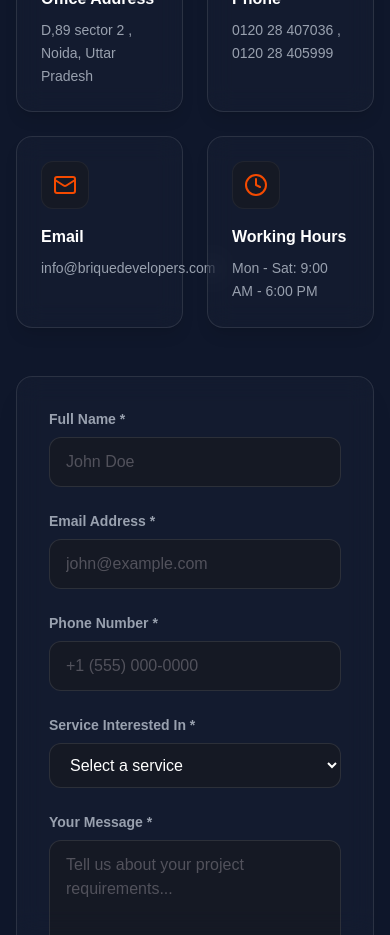
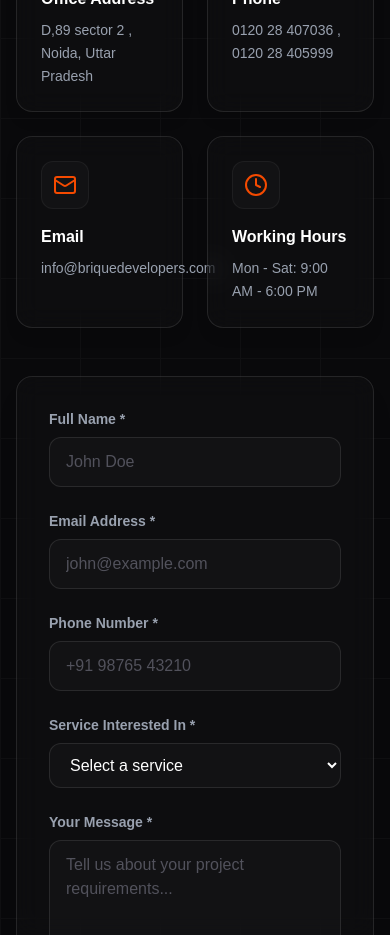
Before and after one commit to briquedeveloper1234-a11y/frontend_brique, a Next.js app: page / in a window 390 px wide. Shown: the part 8480-9415 px from the top of the page. Built offline with nearby package versions, Linux system fonts and the light colour scheme.

Commit message:
home page contact section

```diff
--- a/src/app/api/contact/route.ts
+++ b/src/app/api/contact/route.ts
@@ -1,10 +1,8 @@
 import { NextResponse } from 'next/server';
 import { Resend } from 'resend';
 
-// Initialize Resend with API key
-const resend = new Resend(process.env.RESEND_API_KEY);
-
 export async function POST(request: Request) {
+  const resend = new Resend(process.env.RESEND_API_KEY);
   try {
     // Parse incoming form data
     const body = await request.json();
--- a/src/app/page.tsx
+++ b/src/app/page.tsx
@@ -1,7 +1,7 @@
 "use client";
 import React from 'react';
 import { useRouter } from 'next/navigation';
-import { Home, ChevronRight, ArrowRight, Star, Bed, Bath, Square, Award, Users, TrendingUp, MapPin, Phone, Mail, Clock, ShieldCheck, Send, CheckCircle, Building2 } from 'lucide-react';
+import { Home, ChevronRight, ArrowRight, Star, Bed, Bath, Square, Award, Users, TrendingUp, MapPin, Phone, Mail, Clock, ShieldCheck, Send, CheckCircle, Building2, AlertCircle } from 'lucide-react';
 
 import { motion, AnimatePresence } from 'framer-motion';
 import { ScrollReveal } from '@/components/ui/ScrollReveal';
@@ -11,6 +11,8 @@ const HomePage = () => {
   const router = useRouter();
   const [currentBg, setCurrentBg] = React.useState(0);
   const [isSubmitted, setIsSubmitted] = React.useState(false);
+  const [isLoading, setIsLoading] = React.useState(false);
+  const [error, setError] = React.useState('');
   const [formData, setFormData] = React.useState({
     name: '',
     email: '',
@@ -19,14 +21,37 @@ const HomePage = () => {
     message: ''
   });
 
-  const handleSubmit = (e: React.FormEvent) => {
+  const handleSubmit = async (e: React.FormEvent) => {
     e.preventDefault();
-    if (formData.name && formData.email && formData.phone && formData.service && formData.message) {
+    setError('');
+    setIsLoading(true);
+
+    try {
+      // Call your backend API
+      const response = await fetch('/api/contact', {
+        method: 'POST',
+        headers: {
+          'Content-Type': 'application/json',
+        },
+        body: JSON.stringify(formData),
+      });
+
+      const data = await response.json();
+
+      if (data.success) {
         setIsSubmitted(true);
         setTimeout(() => {
           setIsSubmitted(false);
           setFormData({ name: '', email: '', phone: '', service: '', message: '' });
-      }, 3000);
+        }, 5000);
+      } else {
+        throw new Error(data.message || 'Failed to send message');
+      }
+    } catch (err) {
+      console.error('Submission Error:', err);
+      setError('Failed to send message. Please try again or contact us directly at info@briquedevelopers.com');
+    } finally {
+      setIsLoading(false);
     }
   };
 
@@ -494,60 +519,54 @@ const HomePage = () => {
       </section>
 
       {/* CONTACT SECTION */}
-      <section className="relative pt-32 pb-24 bg-slate-900 text-white">
-        <div className="absolute inset-0 opacity-10">
-          <div className="absolute top-0 left-0 w-96 h-96 bg-orange-500 rounded-full blur-3xl"></div>
-          <div className="absolute bottom-0 right-0 w-96 h-96 bg-blue-500 rounded-full blur-3xl"></div>
+      <section id="contact" className="relative pt-32 pb-24 overflow-hidden bg-zinc-950 text-zinc-300">
+
+        {/* LIVE ARCHITECTURAL BACKGROUND */}
+        <div className="absolute inset-0 z-0 pointer-events-none">
+          <div className="absolute top-[-10%] left-[-10%] w-[600px] h-[600px] bg-orange-900/10 blur-[120px] rounded-full animate-pulse" />
+          <div className="absolute bottom-[-10%] right-[-5%] w-[500px] h-[500px] bg-zinc-700/10 blur-[100px] rounded-full animate-pulse" style={{ animationDelay: '1s' }} />
+
+          <div className="absolute inset-0 opacity-[0.03]" style={{
+            backgroundImage: `linear-gradient(to right, #ffffff 1px, transparent 1px), linear-gradient(to bottom, #ffffff 1px, transparent 1px)`,
+            backgroundSize: '80px 80px'
+          }}></div>
         </div>
 
-        <div className="max-w-7xl mx-auto px-4 relative z-10">
-          <div className="text-center mb-16">
-            <div className="w-16 h-16 bg-gradient-to-br from-orange-500 to-pink-500 rounded-2xl flex items-center justify-center mx-auto mb-4 shadow-lg">
-              <Mail className="w-8 h-8 text-white" />
+        <div className="max-w-7xl mx-auto px-4 sm:px-6 lg:px-8 relative z-10">
+          {/* Header */}
+          <div className="text-center mb-16 animate-fadeIn">
+            <div className="inline-block mb-4">
+              <div className="w-16 h-16 bg-gradient-to-br from-orange-500 to-pink-500 rounded-2xl flex items-center justify-center mx-auto shadow-lg">
+                <Send className="w-8 h-8 text-white" />
               </div>
-            <h2 className="text-5xl font-bold mb-4">Get In Touch</h2>
+            </div>
+            <h2 className="text-5xl font-bold text-white mb-4">Get In Touch</h2>
             <p className="text-xl text-gray-400 max-w-2xl mx-auto">
-              Ready to start your project? Let's discuss how we can bring your vision to life
+              Ready to start your project? Let&apos;s discuss how we can bring your vision to life
             </p>
           </div>
 
-          {/* Contact Info Cards - Fixed Grid */}
+          {/* Contact Info Cards */}
           <div className="grid grid-cols-2 lg:grid-cols-4 gap-6 mb-12">
             {contactInfo.map((item, idx) => (
-                      <motion.div
+              <div
                 key={idx}
-                        initial={{ opacity: 0, y: 20 }}
-                        animate={{ opacity: 1, y: 0 }}
-                        transition={{ delay: idx * 0.1 }}
-                        whileHover={{ y: -5, scale: 1.02 }}
-                        className="bg-white/[0.02] border border-white/10 rounded-2xl p-6 shadow-lg hover:shadow-xl transition-all hover:border-orange-600/30 backdrop-blur-md h-full"
+                className="bg-white/[0.02] border border-white/10 rounded-2xl p-6 shadow-lg hover:shadow-xl transition-all hover:border-orange-600/30 hover:-translate-y-1 backdrop-blur-md h-full"
               >
                 <div className="w-12 h-12 bg-zinc-900/50 rounded-xl flex items-center justify-center mb-4 border border-white/5">
                   <item.icon className="w-6 h-6 text-orange-600" />
                 </div>
                 <h4 className="font-bold text-white mb-2 text-base">{item.title}</h4>
                 <p className="text-sm text-gray-400 leading-relaxed">{item.desc}</p>
-                      </motion.div>
+              </div>
             ))}
           </div>
 
           <div className="grid lg:grid-cols-2 gap-8">
             {/* Left Column - Form */}
-                    <motion.div
-                      initial={{ opacity: 0, x: -50 }}
-                      animate={{ opacity: 1, x: 0 }}
-                      className="bg-white/[0.02] border border-white/10 rounded-2xl p-8 shadow-xl backdrop-blur-md"
-                    >
-                      <AnimatePresence mode="wait">
+            <div className="bg-white/[0.02] border border-white/10 rounded-2xl p-8 shadow-xl backdrop-blur-md">
               {!isSubmitted ? (
-                          <motion.form
-                            key="form"
-                            initial={{ opacity: 0 }}
-                            animate={{ opacity: 1 }}
-                            exit={{ opacity: 0 }}
-                            onSubmit={handleSubmit}
-                            className="space-y-6"
-                          >
+                <form onSubmit={handleSubmit} className="space-y-6">
                   <div className="grid md:grid-cols-2 gap-6">
                     <div>
                       <label className="block text-sm font-semibold text-gray-400 mb-2">
@@ -560,7 +579,6 @@ const HomePage = () => {
                         className="w-full px-4 py-3 bg-zinc-900/50 border border-white/10 rounded-xl focus:ring-2 focus:ring-orange-500 focus:border-orange-500 transition-all text-white placeholder:text-zinc-600"
                         placeholder="John Doe"
                         required
-                                  suppressHydrationWarning
                       />
                     </div>
                     <div>
@@ -574,7 +592,6 @@ const HomePage = () => {
                         className="w-full px-4 py-3 bg-zinc-900/50 border border-white/10 rounded-xl focus:ring-2 focus:ring-orange-500 focus:border-orange-500 transition-all text-white placeholder:text-zinc-600"
                         placeholder="john@example.com"
                         required
-                                  suppressHydrationWarning
                       />
                     </div>
                   </div>
@@ -589,9 +606,8 @@ const HomePage = () => {
                         value={formData.phone}
                         onChange={(e) => setFormData({...formData, phone: e.target.value})}
                         className="w-full px-4 py-3 bg-zinc-900/50 border border-white/10 rounded-xl focus:ring-2 focus:ring-orange-500 focus:border-orange-500 transition-all text-white placeholder:text-zinc-600"
-                                  placeholder="+1 (555) 000-0000"
+                        placeholder="+91 98765 43210"
                         required
-                                  suppressHydrationWarning
                       />
                     </div>
                     <div>
@@ -603,13 +619,12 @@ const HomePage = () => {
                         onChange={(e) => setFormData({...formData, service: e.target.value})}
                         className="w-full px-4 py-3 bg-zinc-900/50 border border-white/10 rounded-xl focus:ring-2 focus:ring-orange-500 focus:border-orange-500 transition-all text-white"
                         required
-                                  suppressHydrationWarning
                       >
                         <option value="">Select a service</option>
-                                  <option value="construction">Construction Services</option>
-                                  <option value="buy">Property Purchase</option>
-                                  <option value="rent">Property Rental</option>
-                                  <option value="mortgage">Mortgage Solutions</option>
+                        <option value="Construction services">Construction Services</option>
+                        <option value="Property purchase">Property Purchase</option>
+                        <option value="Property rental">Property Rental</option>
+                        <option value="Mortgage solutions">Mortgage Solutions</option>
                       </select>
                     </div>
                   </div>
@@ -625,83 +640,68 @@ const HomePage = () => {
                       className="w-full px-4 py-3 bg-zinc-900/50 border border-white/10 rounded-xl focus:ring-2 focus:ring-orange-500 focus:border-orange-500 transition-all resize-none text-white placeholder:text-zinc-600"
                       placeholder="Tell us about your project requirements..."
                       required
-                                suppressHydrationWarning
                     />
                   </div>
 
-                            <motion.button
+                  <button
                     type="submit"
-                              whileHover={{ scale: 1.02 }}
-                              whileTap={{ scale: 0.98 }}
-                              className="w-full bg-gradient-to-r from-orange-600 to-orange-700 hover:from-orange-700 hover:to-orange-800 text-white py-4 rounded-xl font-bold text-lg transition-all shadow-lg hover:shadow-xl flex items-center justify-center gap-2"
-                              suppressHydrationWarning
+                    disabled={isLoading}
+                    className={`w-full bg-gradient-to-r from-orange-600 to-orange-700 hover:from-orange-700 hover:to-orange-800 text-white py-4 rounded-xl font-bold text-lg transition-all shadow-lg hover:shadow-xl flex items-center justify-center gap-2 ${isLoading ? 'opacity-70 cursor-not-allowed' : 'hover:scale-[1.02] active:scale-[0.98]'}`}
                   >
+                    {isLoading ? (
+                      <>
+                        <div className="w-5 h-5 border-2 border-white border-t-transparent rounded-full animate-spin" />
+                        Sending...
+                      </>
+                    ) : (
+                      <>
                         <Send className="w-5 h-5" />
                         Send Message
-                            </motion.button>
-                          </motion.form>
+                      </>
+                    )}
+                  </button>
+
+                  {error && (
+                    <div className="bg-red-500/10 border border-red-500/30 rounded-xl p-4 flex items-start gap-3 animate-fadeIn">
+                      <AlertCircle className="w-5 h-5 text-red-500 flex-shrink-0 mt-0.5" />
+                      <p className="text-sm text-red-400">{error}</p>
+                    </div>
+                  )}
+                </form>
               ) : (
-                          <motion.div
-                            key="success"
-                            initial={{ opacity: 0, scale: 0.8 }}
-                            animate={{ opacity: 1, scale: 1 }}
-                            exit={{ opacity: 0, scale: 0.8 }}
-                            className="py-20 text-center"
-                          >
-                            <motion.div
-                              initial={{ scale: 0 }}
-                              animate={{ scale: 1 }}
-                              transition={{ type: "spring", duration: 0.6 }}
-                              className="w-20 h-20 bg-green-500/20 border border-green-500/30 rounded-full flex items-center justify-center mx-auto mb-6"
-                            >
+                <div className="py-20 text-center animate-fadeIn">
+                  <div className="w-20 h-20 bg-green-500/20 border border-green-500/30 rounded-full flex items-center justify-center mx-auto mb-6">
                     <CheckCircle className="w-10 h-10 text-green-500" />
-                            </motion.div>
+                  </div>
                   <h3 className="text-3xl font-bold text-white mb-4">
                     Message Sent Successfully!
                   </h3>
                   <p className="text-gray-400 text-lg">
-                              Thank you for reaching out. We'll get back to you within 24 hours.
+                    Thank you for reaching out. We&apos;ll get back to you within 24 hours.
                   </p>
-                          </motion.div>
+                </div>
               )}
-                      </AnimatePresence>
-                    </motion.div>
+            </div>
 
             {/* Right Column - Info Cards */}
-                    <motion.div
-                      initial={{ opacity: 0, x: 50 }}
-                      animate={{ opacity: 1, x: 0 }}
-                      className="space-y-6"
-                    >
+            <div className="space-y-6">
               {/* Why Choose Us Card */}
-                      <motion.div
-                        whileHover={{ scale: 1.02 }}
-                        className="bg-gradient-to-br from-orange-600 to-orange-700 rounded-2xl p-8 text-white shadow-xl"
-                      >
+              <div className="bg-gradient-to-br from-orange-600 to-orange-700 rounded-2xl p-8 text-white shadow-xl hover:scale-[1.02] transition-transform">
                 <h3 className="text-2xl font-bold mb-6">Why Choose Us?</h3>
                 <div className="space-y-4">
                   {['Licensed & Insured', 'Quality Workmanship', 'Transparent Pricing', 'Excellent Support'].map((item, idx) => (
-                            <motion.div
-                              key={idx}
-                              initial={{ opacity: 0, x: -20 }}
-                              animate={{ opacity: 1, x: 0 }}
-                              transition={{ delay: idx * 0.1 + 0.3 }}
-                              className="flex items-center"
-                            >
+                    <div key={idx} className="flex items-center">
                       <div className="w-8 h-8 bg-white/20 rounded-lg flex items-center justify-center mr-3 flex-shrink-0">
                         <CheckCircle className="h-5 w-5" />
                       </div>
                       <span className="font-medium">{item}</span>
-                            </motion.div>
+                    </div>
                   ))}
                 </div>
-                      </motion.div>
+              </div>
 
               {/* Stats Card */}
-                      <motion.div
-                        whileHover={{ scale: 1.02 }}
-                        className="bg-white/[0.02] border border-white/10 rounded-2xl p-8 shadow-lg backdrop-blur-md"
-                      >
+              <div className="bg-white/[0.02] border border-white/10 rounded-2xl p-8 shadow-lg backdrop-blur-md hover:scale-[1.02] transition-transform">
                 <div className="grid grid-cols-2 gap-6">
                   <div className="text-center">
                     <div className="w-16 h-16 bg-orange-600/20 rounded-xl flex items-center justify-center mx-auto mb-3 border border-orange-600/30">
@@ -718,36 +718,40 @@ const HomePage = () => {
                     <div className="text-sm text-gray-400">Happy Clients</div>
                   </div>
                 </div>
-                      </motion.div>
+              </div>
 
               {/* Image Grid */}
               <div className="grid grid-cols-2 gap-4">
-                        <motion.div
-                          whileHover={{ scale: 1.05, rotate: -2 }}
-                          className="relative h-32 rounded-xl overflow-hidden shadow-lg border border-white/10"
-                        >
+                <div className="relative h-32 rounded-xl overflow-hidden shadow-lg border border-white/10 hover:scale-105 hover:-rotate-2 transition-transform">
                   <img
                     src="https://images.unsplash.com/photo-1497366216548-37526070297c?q=80&w=2069&auto=format&fit=crop"
                     alt="Office"
                     className="w-full h-full object-cover"
                   />
                   <div className="absolute inset-0 bg-gradient-to-t from-black/50 to-transparent" />
-                        </motion.div>
-                        <motion.div
-                          whileHover={{ scale: 1.05, rotate: 2 }}
-                          className="relative h-32 rounded-xl overflow-hidden shadow-lg border border-white/10"
-                        >
+                </div>
+                <div className="relative h-32 rounded-xl overflow-hidden shadow-lg border border-white/10 hover:scale-105 hover:rotate-2 transition-transform">
                   <img
                     src="https://images.unsplash.com/photo-1600880292203-757bb62b4baf?q=80&w=2070&auto=format&fit=crop"
                     alt="Team"
                     className="w-full h-full object-cover"
                   />
                   <div className="absolute inset-0 bg-gradient-to-t from-black/50 to-transparent" />
-                        </motion.div>
-                      </div>
-                    </motion.div>
                 </div>
               </div>
+            </div>
+          </div>
+        </div>
+
+        <style jsx>{`
+          @keyframes fadeIn {
+            from { opacity: 0; transform: translateY(10px); }
+            to { opacity: 1; transform: translateY(0); }
+          }
+          .animate-fadeIn {
+            animation: fadeIn 0.5s ease-out;
+          }
+        `}</style>
       </section>
 
 
```
Lines whose indentation alone changed are shown as unchanged.
